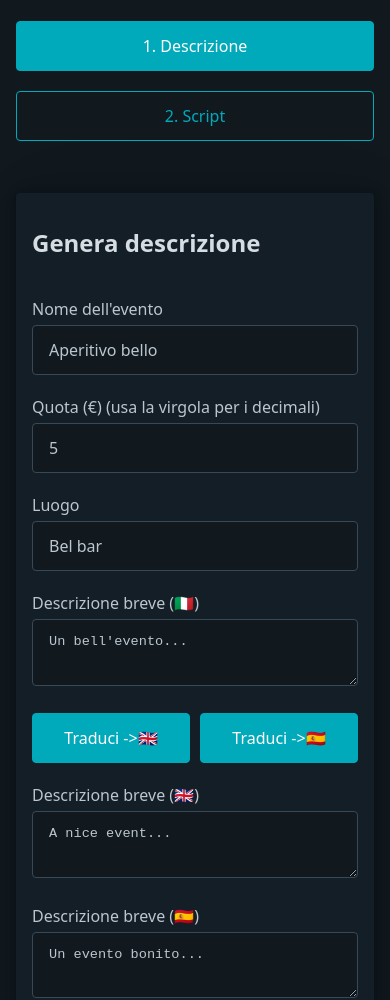
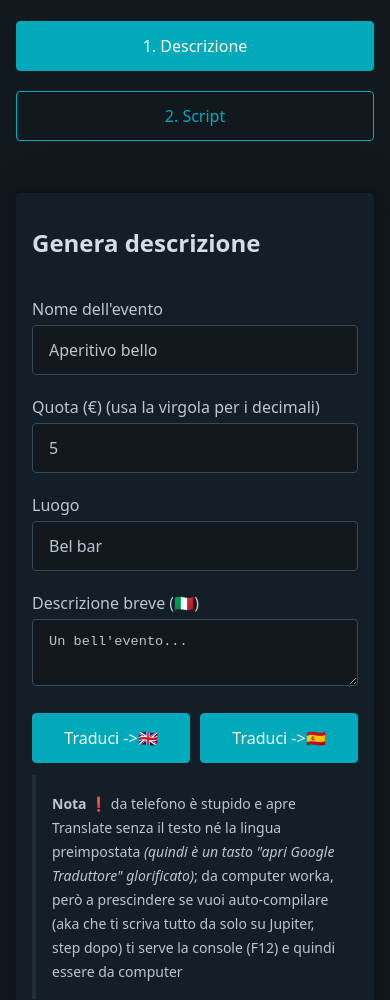
Before and after one commit to alessandroamella/more-jupiter-description, a website: page public/index.html in a window 390 px wide. Shown: the part 107-1107 px from the top of the page. Drawn offline with nearby package versions, Linux system fonts and the light colour scheme.

Commit message:
style: add be on laptop note

```diff
--- a/public/index.html
+++ b/public/index.html
@@ -42,6 +42,16 @@
       background: var(--primary);
       color: white;
     }
+
+    .mobile-only {
+      display: none;
+    }
+
+    @media (max-width: 768px) {
+      .mobile-only {
+        display: block;
+      }
+    }
   </style>
 </head>
 
@@ -83,6 +93,14 @@
               <button type="button" class="small" @click="translateToEnglish()">Traduci ->🇬🇧</button>
               <button type="button" class="small" @click="translateToSpanish()">Traduci ->🇪🇸</button>
             </div>
+            <blockquote style="margin-top: -4px;" class="mobile-only"><small><strong>Nota ❗</strong> da telefono è
+                stupido e apre Translate senza
+                il
+                testo né la lingua preimpostata
+                <em>(quindi è un tasto "apri Google Traduttore" glorificato)</em>; da computer worka, però a prescindere
+                se vuoi
+                auto-compilare (aka che ti scriva tutto da solo su Jupiter, step dopo) ti serve la console (F12) e
+                quindi essere da computer</small></blockquote>
           </label>
           <label>Descrizione breve (🇬🇧)
             <textarea x-model="descForm.shortDescriptions.en"></textarea>
```
Also changed, not shown: 1 other file.
